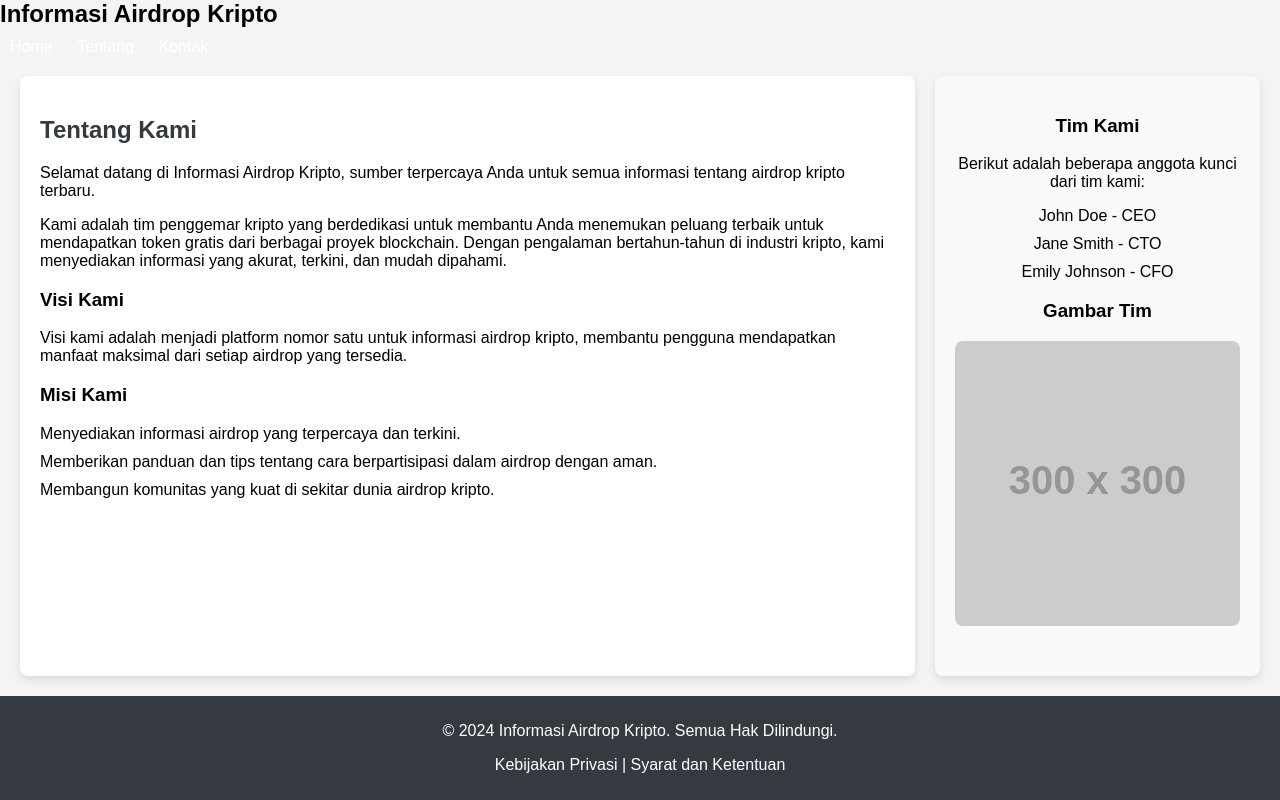
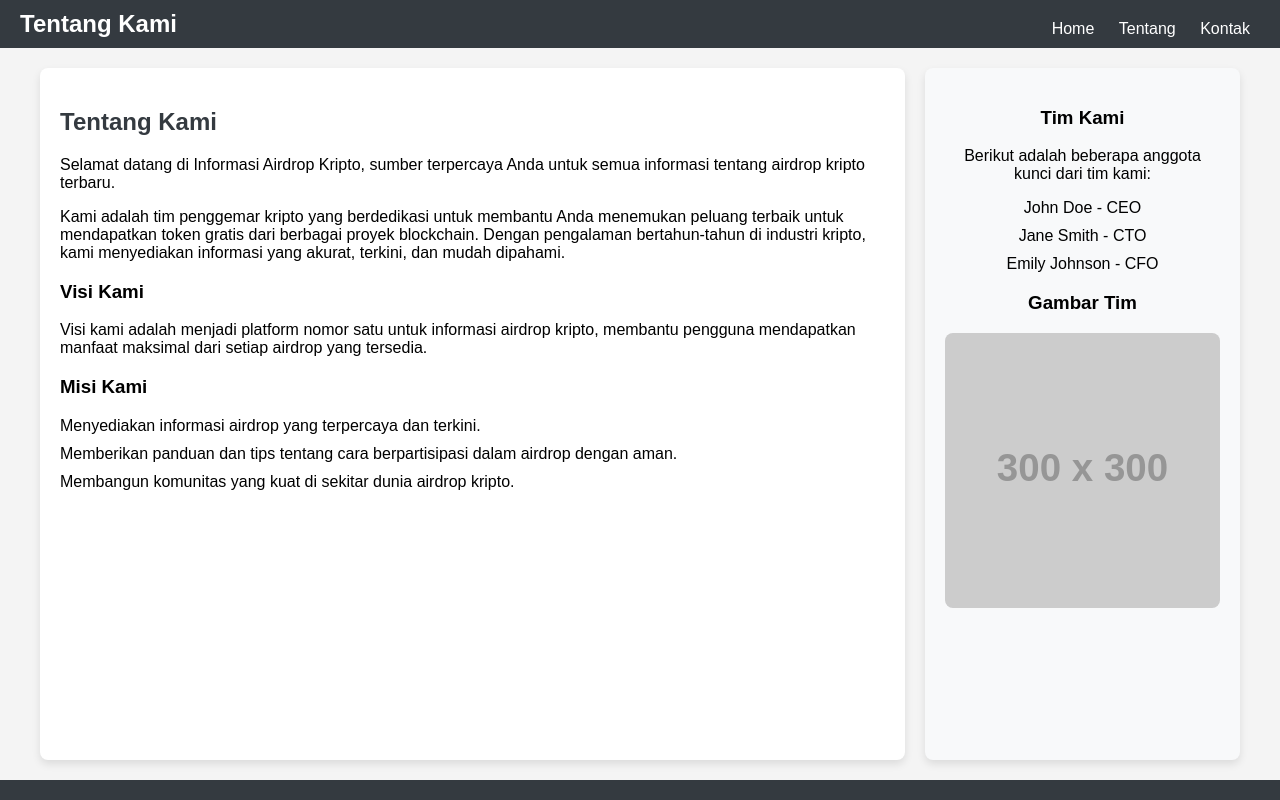
Before and after one commit to darkdragon630/AirdropEplorer, a plain HTML site: page about.html in a window 1280 px wide. Drawn offline with Linux system fonts and the light colour scheme; placeholder pictures from the web are drawn by us.

Commit message:
Update about.html

```diff
--- a/about.html
+++ b/about.html
@@ -3,19 +3,22 @@
 <head>
     <meta charset="UTF-8">
     <meta name="viewport" content="width=device-width, initial-scale=1.0">
-    <title>Tentang - Informasi Airdrop Kripto</title>
+    <title>Tentang Kami - Informasi Airdrop Kripto</title>
     <link rel="stylesheet" href="styles.css">
 </head>
 <body>
     <header>
-        <h1>Informasi Airdrop Kripto</h1>
+        <div class="header-inner">
+            <h1>Tentang Kami</h1>
             <nav>
                 <a href="index.html">Home</a>
                 <a href="about.html">Tentang</a>
                 <a href="contact.html">Kontak</a>
             </nav>
+        </div>
     </header>
     <main>
+        <section class="content">
             <article>
             <h2>Tentang Kami</h2>
             <p>Selamat datang di Informasi Airdrop Kripto, sumber terpercaya Anda untuk semua informasi tentang airdrop kripto terbaru.</p>
@@ -42,8 +45,5 @@
         </aside>
     </main>
     <footer>
-        <p>&copy; 2024 Informasi Airdrop Kripto. Semua Hak Dilindungi.</p>
-        <p><a href="#privacy">Kebijakan Privasi</a> | <a href="#terms">Syarat dan Ketentuan</a></p>
-    </footer>
 </body>
 </html>
```
Lines whose indentation alone changed are shown as unchanged.
